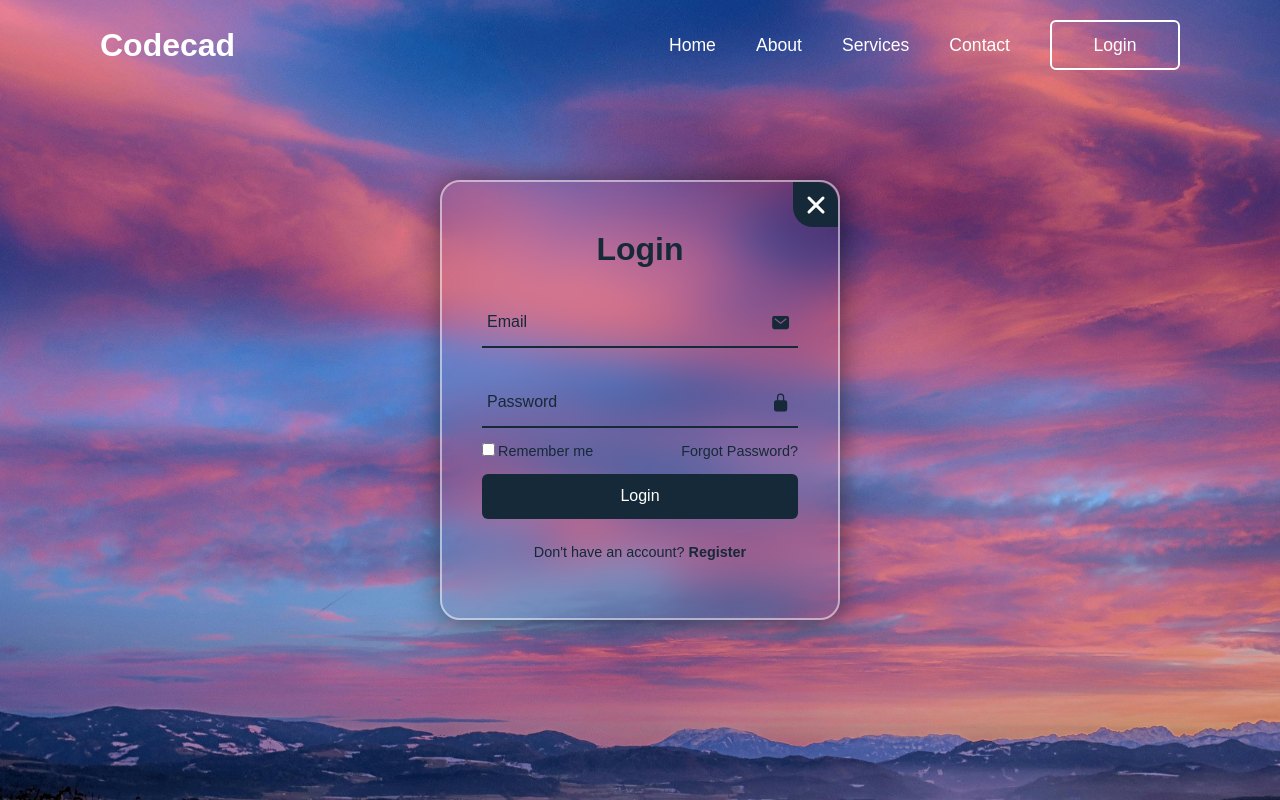
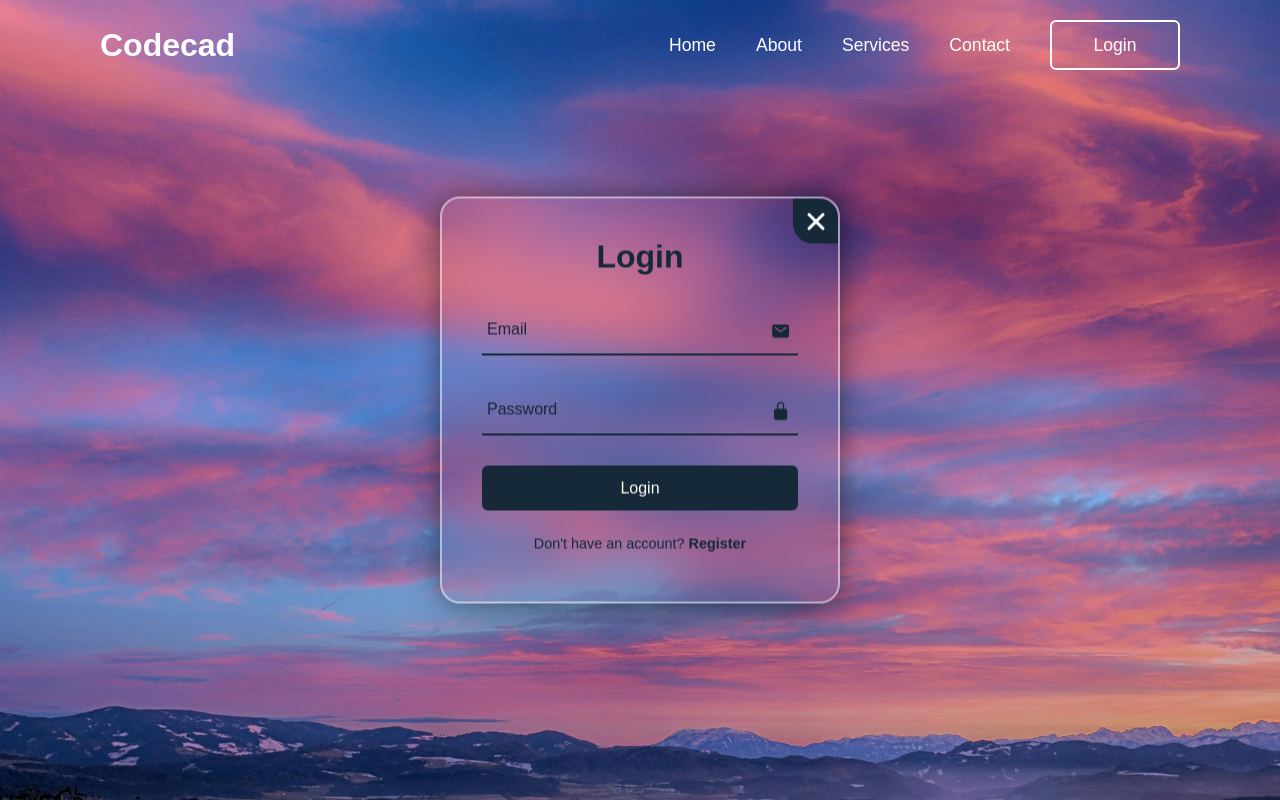
Before and after one commit to IbrahimHanyEl-Sheikh/simple-react-app, a React (Create React App) app: page / in a window 1280 px wide. Both pictures are taken after a click on the button "Login". Built offline with nearby package versions, Linux system fonts and the light colour scheme; a web font is replaced by a local one.

Commit message:
adding course.js,

```diff
--- a/package.json
+++ b/package.json
@@ -4,6 +4,7 @@
   "private": true,
   "dependencies": {
     "@ionic/react": "^7.8.3",
+    "@material-ui/core": "^4.12.4",
     "@testing-library/jest-dom": "^5.17.0",
     "@testing-library/react": "^13.4.0",
     "@testing-library/user-event": "^13.5.0",
@@ -39,6 +40,6 @@
     ]
   },
   "devDependencies": {
-    "react-router-dom": "^6.22.3"
+    "react-router-dom": "^6.23.0"
   }
 }
--- a/src/App.js
+++ b/src/App.js
@@ -1,77 +1,81 @@
+import React, { useState } from 'react';
 import './App.css';
 import './Homepage.css';
-import './script.js';
-import React, { useState } from 'react';
-import login from './pages/login.js';
+import Login from './pages/login.js';
 import Register from './pages/register.js';
+import Courses from './pages/Courses.js';
 import { close } from 'ionicons/icons/index.js';
 import { IonIcon } from '@ionic/react';
-import axios from 'axios';
+import { useAuth } from './AuthContext';
+import Home from './pages/Home';
+
 function App() {
+  const { isLoggedIn, logout } = useAuth();
+
   const [showLogin, setShowLogin] = useState(false);
   const [showRegister, setShowRegister] = useState(false);
+  const [showCourses, setShowCourses] = useState(false);
 
-  const [showForm, setShowForm] = useState(false);
   const handleLoginButtonClick = () => {
     setShowLogin(true);
-    setShowForm(true);
+    setShowRegister(false);
+    setShowCourses(false);
   };
-  const handletoggleregisterClick = () => {
+
+  const handleCoursesButtonClick = () => {
     setShowLogin(false);
-    setShowRegister(true);
+    setShowRegister(false);
+    setShowCourses(true);
   };
-  const handletoggleloginClick = () => {
-    setShowLogin(true);
+
+  const handleCloseButtonClick = () => {
+    setShowLogin(false);
     setShowRegister(false);
+    setShowCourses(false);
   };
-  const handleCloseButtonClick = () => {
-    setShowForm(false);
+
+  const handleLogout = () => {
+    logout();
   };
-  const [formData, setFormData] = useState({
-        username: '',
-        email: '',
-        password: ''
-      });
 
-      const handleChange = (e) => {
-        setFormData({
-          ...formData,
-          [e.target.name]: e.target.value
-        });
-      };
-
-    const handleSubmit = async (e) => {
-        e.preventDefault();
-        try {
-          console.log(formData);
-          const response = await axios.post('http://127.0.0.1:8000/api/register', JSON.stringify(formData));
-          console.log(response.data); // Handle successful registration
-        } catch (error) {
-          console.error('Registration failed:', error.message); // Handle registration error
-        }
-      };
   return (
-    <div>
+    <div style={{ width: '100%' }}>
       <header>
         <h2 className="logo">Codecad</h2>
         <nav className="navigation">
-            <a href="#">Home</a>
-            <a href="#">About</a>
-            <a href="#">Services</a>
-            <a href="#">Contact</a>
+          <a href="/">Home</a>
+          {isLoggedIn && <a href="#" onClick={handleCoursesButtonClick}>Courses</a>}
+          <a href="#">About</a>
+          <a href="#">Services</a>
+          <a href="#">Contact</a>
+          {isLoggedIn ? (
+            <>
+              <button className="btnlogin-popup" onClick={handleLogout}>Logout</button>
+            </>
+          ) : (
             <button className="btnlogin-popup" onClick={handleLoginButtonClick}>Login</button>
-
+          )}
         </nav>
       </header>
-      {showForm && (
-        <div className={showForm ? showLogin? "wrapper active-popup": "wrapper active-popup active" : "wrapper"}>
-        <span className="icon-close" onClick={handleCloseButtonClick}>
-          <IonIcon icon={close}></IonIcon></span>
-        <div className = "form-box login" > {showLogin ? login(handletoggleregisterClick) : null} </div>
-        <div className = "form-box register" > {showRegister ? Register(handletoggleloginClick, handleChange, handleSubmit) : null} </div>
-      </div>
+      {isLoggedIn && !showCourses && <Home />}
+      {!isLoggedIn && (showLogin || showRegister) && (
+        <div className="wrapper">
+          {showRegister && (
+            <div className="form-box login">
+              <Register handletoggleloginClick={handleLoginButtonClick} />
+            </div>
+          )}
+          {showLogin && (
+            <div className="form-box login">
+              <Login handletoggleregisterClick={handleCoursesButtonClick} />
+            </div>
+          )}
+          <span className="icon-close" onClick={handleCloseButtonClick}>
+            <IonIcon icon={close}></IonIcon>
+          </span>
+        </div>
       )}
-
+      {isLoggedIn && showCourses && <Courses />}
     </div>
   );
 }
--- /dev/null
+++ b/src/AuthContext.js
@@ -0,0 +1,33 @@
+import React, { createContext, useState, useContext, useEffect } from 'react';
+
+const AuthContext = createContext();
+
+export const AuthProvider = ({ children }) => {
+  const [isLoggedIn, setIsLoggedIn] = useState(localStorage.getItem('isLoggedIn') === 'true');
+  const [username, setUsername] = useState(localStorage.getItem('username') || '');
+
+  useEffect(() => {
+    localStorage.setItem('isLoggedIn', isLoggedIn);
+    localStorage.setItem('username', username);
+  }, [isLoggedIn, username]);
+
+  const login = (username) => {
+    // Perform login logic, set isLoggedIn to true if successful
+    setIsLoggedIn(true);
+    setUsername(username);
+  };
+
+  const logout = () => {
+    // Perform logout logic, set isLoggedIn to false and clear username from localStorage
+    setIsLoggedIn(false);
+    setUsername('');
+  };
+
+  return (
+    <AuthContext.Provider value={{ isLoggedIn, login, logout, username }}>
+      {children}
+    </AuthContext.Provider>
+  );
+};
+
+export const useAuth = () => useContext(AuthContext);
--- a/src/Homepage.css
+++ b/src/Homepage.css
@@ -90,9 +90,12 @@ header {
 }
 
 .wrapper {
-    position: relative;
+    position: fixed; /* Change position to fixed */
+    top: 50%; /* Center vertically */
+    left: 50%; /* Center horizontally */
+    transform: translate(-50%, -50%); /* Center the wrapper */
     width: 400px;
-    height: 440px;
+    height: auto; /* Change height to auto */
     background: transparent;
     border: 2px solid rgba(255, 255, 255, .5);
     border-radius: 20px;
@@ -102,7 +105,7 @@ header {
     justify-content: center;
     align-items: center;
     overflow: hidden;
-    transform: scale(0);
+    /* transform: scale(0); Remove transform scale */
     transition: transform .5s ease , height .2s ease;
 }
 
--- a/src/index.js
+++ b/src/index.js
@@ -3,11 +3,14 @@ import ReactDOM from 'react-dom/client';
 import './index.css';
 import App from './App';
 import reportWebVitals from './reportWebVitals';
+import { AuthProvider } from './AuthContext';
 
 const root = ReactDOM.createRoot(document.getElementById('root'));
 root.render(
   <React.StrictMode>
-    <App />
+    <AuthProvider>
+      <App />
+    </AuthProvider>
   </React.StrictMode>
 );
 
--- /dev/null
+++ b/src/pages/Courses.js
@@ -0,0 +1,51 @@
+import React, { useState, useEffect } from 'react';
+import axios from 'axios';
+import { useAuth } from '../AuthContext';
+import { Card, CardContent, Typography, Grid } from '@material-ui/core';
+
+const Courses = () => {
+  const [courses, setCourses] = useState([]);
+  const { username } = useAuth();
+
+  useEffect(() => {
+    fetchCourses();
+  }, []);
+
+  const fetchCourses = async () => {
+    try {
+      const response = await axios.get('http://127.0.0.1:8000/api/course_students/by_student', {
+        params: {
+          student_username: username,
+        },
+      });
+      console.log(response.data);
+      setCourses(response.data);
+    } catch (error) {
+      console.error('Error fetching courses:', error);
+    }
+  };
+
+  return (
+    <div className="course-container">
+      <h1>Courses</h1>
+      <Grid container spacing={3}>
+        {courses.map(course => (
+          <Grid key={course.id} item xs={12} sm={6} md={4}>
+            <Card className="course-card">
+              <CardContent>
+                <Typography variant="h5" component="h2">
+                  {course.fields.name}
+                </Typography>
+                <Typography variant="body2" color="textSecondary" component="p">
+                  Duration: {course.fields.duration} weeks
+                </Typography>
+              </CardContent>
+            </Card>
+          </Grid>
+        ))}
+      </Grid>
+    </div>
+  );
+};
+
+export default Courses;
--- /dev/null
+++ b/src/pages/Home.js
@@ -0,0 +1,12 @@
+import React from 'react';
+
+const Home = () => {
+  return (
+    <div>
+      <h1>Welcome to Codecad Home Page</h1>
+      <p>This is the home page content.</p>
+    </div>
+  );
+}
+
+export default Home;
--- a/src/pages/login.js
+++ b/src/pages/login.js
@@ -1,39 +1,60 @@
-import '../Homepage.css';
-import { person, mail, lockClosed } from 'ionicons/icons/index.js';
+import React, { useState } from 'react';
+import { mail, lockClosed } from 'ionicons/icons/index.js';
 import { IonIcon } from '@ionic/react';
-function login(handletoggleloginClick) {
+import axios from 'axios';
+import { useAuth } from '../AuthContext';
+
+const Login = ( {handletoggleregisterClick} ) => {
+  const { login } = useAuth();
+
+  const [formData, setFormData] = useState({
+    username: '',
+    password: ''
+  });
+
+  const handleChange = (e) => {
+    setFormData({
+      ...formData,
+      [e.target.name]: e.target.value
+    });
+  };
+
+  const handleSubmit = async (e) => {
+    e.preventDefault();
+    try {
+      const response = await axios.post('http://127.0.0.1:8000/api/login/', formData);
+      console.log(response.data); // Handle successful login
+      login(formData.username);
+    } catch (error) {
+      console.error('Login failed:', error.message); // Handle login error
+    }
+  };
 
   return (
     <>
       <h2>Login</h2>
-    <form action="#">
+      <form onSubmit={handleSubmit}>
         <div className="input-box">
           <span className="icon">
-                <IonIcon icon={mail}>
-                </IonIcon></span>
-            <input type="email" required></input>
+            <IonIcon icon={mail}></IonIcon>
+          </span>
+          <input type="text" name="username" onChange={handleChange} required />
           <label>Email</label>
         </div>
         <div className="input-box">
           <span className="icon">
-                <IonIcon icon={lockClosed}>
-                </IonIcon></span>
-            <input type="password" required></input>
+            <IonIcon icon={lockClosed}></IonIcon>
+          </span>
+          <input type="password" name='password' onChange={handleChange} required />
           <label>Password</label>
-        </div>
-        <div className="remember-forgot">
-            <label><input type="checkbox"></input>Remember me</label>
-            <a href="#">Forgot Password?</a>
         </div>
         <button type="submit" className="btn">Login</button>
         <div className="login-register">
-            <p>Don't have an account?<a
-            href="#"
-            className="register-link" onClick={handletoggleloginClick}> Register</a></p>
+          <p>Don't have an account?<a href="#" className="register-link" onClick={handletoggleregisterClick}> Register</a></p>
         </div>
       </form>
     </>
-  )
-}
+  );
+};
 
-export default login
+export default Login;
--- a/src/pages/register.js
+++ b/src/pages/register.js
@@ -1,48 +1,124 @@
+// Register.js
 import '../Homepage.css';
 import React, { useState } from 'react';
 import { person, mail, lockClosed } from 'ionicons/icons/index.js';
 import { IonIcon } from '@ionic/react';
+import axios from 'axios';
 
-const Register = (handletoggleloginClick, handleChange, handleSubmit) => {
+const Register = ({ handletoggleloginClick }) => {
+  const [formData, setFormData] = useState({
+    username: '',
+    email: '',
+    password: ''
+  });
+
+  const handleChange = (e) => {
+    setFormData({
+      ...formData,
+      [e.target.name]: e.target.value
+    });
+  };
+
+  const handleSubmit = async (e) => {
+    e.preventDefault();
+    try {
+      console.log(formData);
+      const response = await axios.post('http://127.0.0.1:8000/api/register', formData); // Send formData directly
+      console.log(response.data); // Handle successful registration
+    } catch (error) {
+      console.error('Registration failed:', error.message); // Handle registration error
+    }
+  };
 
   return (
     <>
       <h2>Registration</h2>
-        <form action="#" onSubmit={handleSubmit}>
+      <form onSubmit={handleSubmit}>
         <div className="input-box">
           <span className="icon">
-                    <IonIcon icon={person}>
-                    </IonIcon></span>
-                <input type="text"  name='username' onChange={handleChange} required></input>
+            <IonIcon icon={person} />
+          </span>
+          <input type="text" name='username' onChange={handleChange} required defaultValue=''/>
           <label>Username</label>
         </div>
         <div className="input-box">
           <span className="icon">
-                    <IonIcon icon={mail}>
-                    </IonIcon></span>
-                <input type="email" name='email' onChange={handleChange} required></input>
+            <IonIcon icon={mail} />
+          </span>
+          <input type="email" name='email' onChange={handleChange} required />
           <label>Email</label>
         </div>
         <div className="input-box">
           <span className="icon">
-                    <IonIcon icon={lockClosed}>
-                    </IonIcon></span>
-                <input type="password" name='password' onChange={handleChange} required></input>
+            <IonIcon icon={lockClosed} />
+          </span>
+          <input type="password" name='password' defaultValue='' onChange={handleChange} required />
           <label>Password</label>
         </div>
         <div className="remember-forgot">
-                <label><input type="checkbox"></input>
-                agree to the terms & conditions</label>
+          <label>
+            <input type="checkbox" />
+            Agree to the terms & conditions
+          </label>
         </div>
         <button type="submit" className="btn">Register</button>
         <div className="login-register">
-                <p>Already have an account?<a
-                href="#"
-                className="login-link" onClick={handletoggleloginClick}> Login</a></p>
+          <p>Already have an account? <a href="#" className="login-link" onClick={handletoggleloginClick}>Login</a></p>
         </div>
       </form>
     </>
   )
 }
 
-export default Register
+export default Register;
+
+
+
+// import '../Homepage.css';
+// import React from 'react';
+// import { person, mail, lockClosed } from 'ionicons/icons/index.js';
+// import { IonIcon } from '@ionic/react';
+
+// const Register = (handletoggleloginClick, handleChange, handleSubmit) => {
+
+//   return (
+//     <>
+//         <h2>Registration</h2>
+//         <form action="#" onSubmit={handleSubmit}>
+//             <div className="input-box">
+//                 <span className="icon">
+//                     <IonIcon icon={person}>
+//                     </IonIcon></span>
+//                 <input type="text"  name='username' onChange={handleChange} required></input>
+//                 <label>Username</label>
+//             </div>
+//             <div className="input-box">
+//                 <span className="icon">
+//                     <IonIcon icon={mail}>
+//                     </IonIcon></span>
+//                 <input type="email" name='email' onChange={handleChange} required></input>
+//                 <label>Email</label>
+//             </div>
+//             <div className="input-box">
+//                 <span className="icon">
+//                     <IonIcon icon={lockClosed}>
+//                     </IonIcon></span>
+//                 <input type="password" name='password' onChange={handleChange} required></input>
+//                 <label>Password</label>
+//             </div>
+//             <div className="remember-forgot">
+//                 <label><input type="checkbox"></input>
+//                 agree to the terms & conditions</label>
+//             </div>
+//             <button type="submit" className="btn">Register</button>
+//             <div className="login-register">
+//                 <p>Already have an account?<a
+//                 href="#"
+//                 className="login-link" onClick={handletoggleloginClick}> Login</a></p>
+//             </div>
+//         </form>
+//     </>
+//   )
+// }
+
+// export default Register
```
Also changed, not shown: src/App.css (+22 -0 lines), 1 other file (tests, documents, lock files or other folders). Lines whose indentation alone changed are shown as unchanged.
